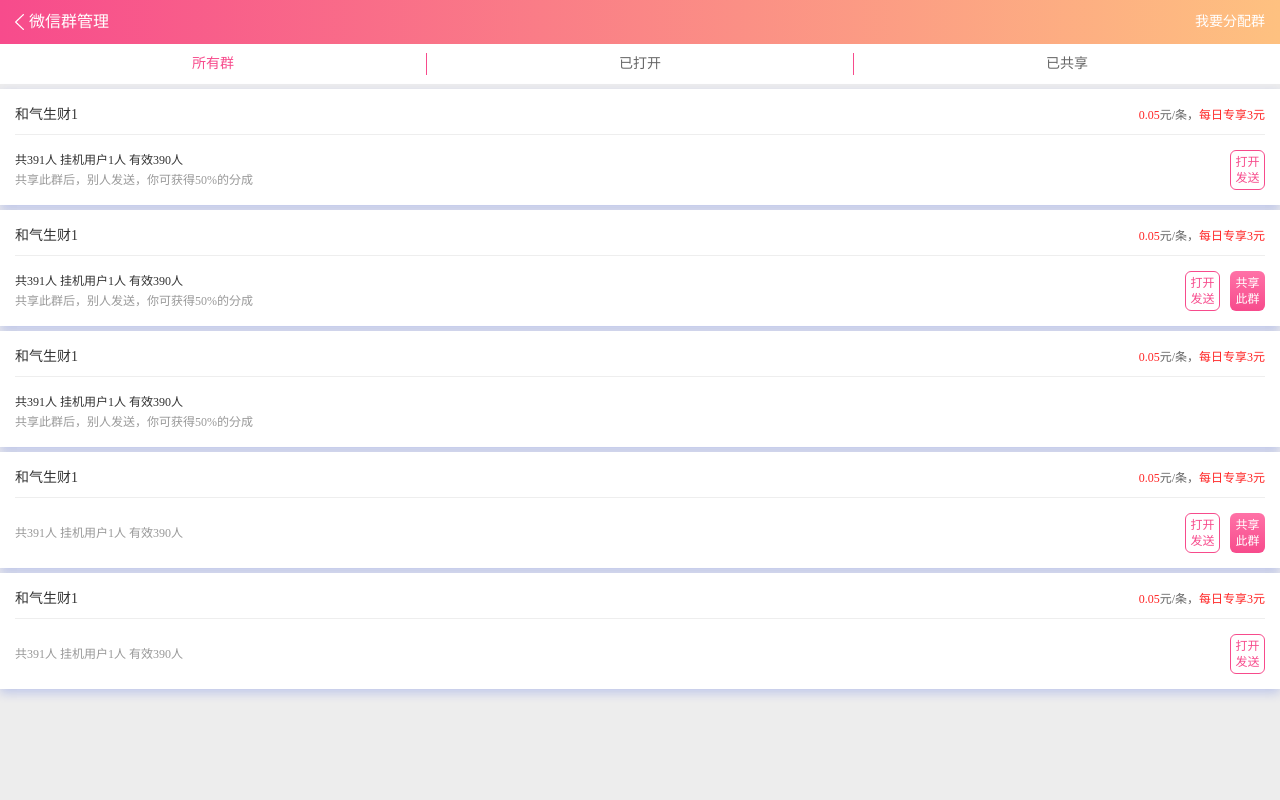
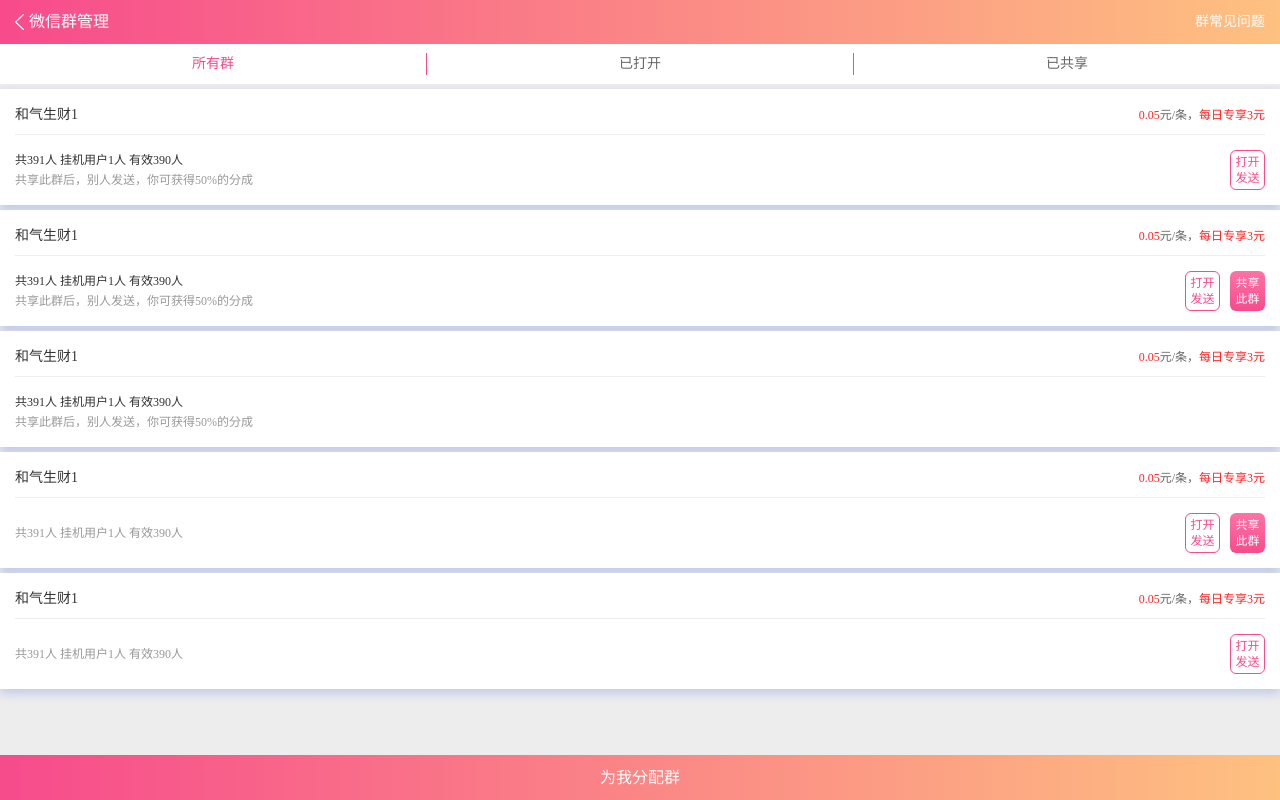
Before and after one commit to zhanglilan/profit-html, a plain HTML site: page 微信群管理.html in a window 1280 px wide. Drawn offline with Linux system fonts and the light colour scheme.

Commit message:
修改 微信群管理界面

```diff
--- a/css/common.css
+++ b/css/common.css
@@ -262,6 +262,9 @@ ol {
 .font-bold{
 	font-weight: bold;
 }
+.p-b-45{
+	padding-bottom: 45px;
+}
 .p-15{
 	padding: 15px;
 }
--- a/微信群管理.html
+++ b/微信群管理.html
@@ -13,7 +13,7 @@
 			<a href="javascript:history.go(-1);">
 				<div class="df ac"><img class="arrowImg" src="img/arrow.png"/><p class="font16">微信群管理</p></div>
 			</a>
-			<a href="#">我要分配群</a>
+			<a href="#">群常见问题</a>
 		</section>
 		<section class="top-header">
 			<div class="titleTab">
@@ -24,7 +24,7 @@
 				</ul>
 			</div>
 			<div class="contentTab">
-				<div class="contentTabList" style="display: block;">
+				<div class="contentTabList  p-b-45" style="display: block;">
 					<ul>
 						<li>
 							<div class="df jsb titleLine">
@@ -140,6 +140,7 @@
 				</div>
 			</div>
 		</section>
+		<a href="#" class="bigBtnRectangle btnBottom">为我分配群</a>
 	</section>
 	<script type="text/javascript" src="js/jquery-1.11.0.js" ></script>
 	<script type="text/javascript">
```
Also changed, not shown: 收徒赚钱.html (+1 -1 lines).
